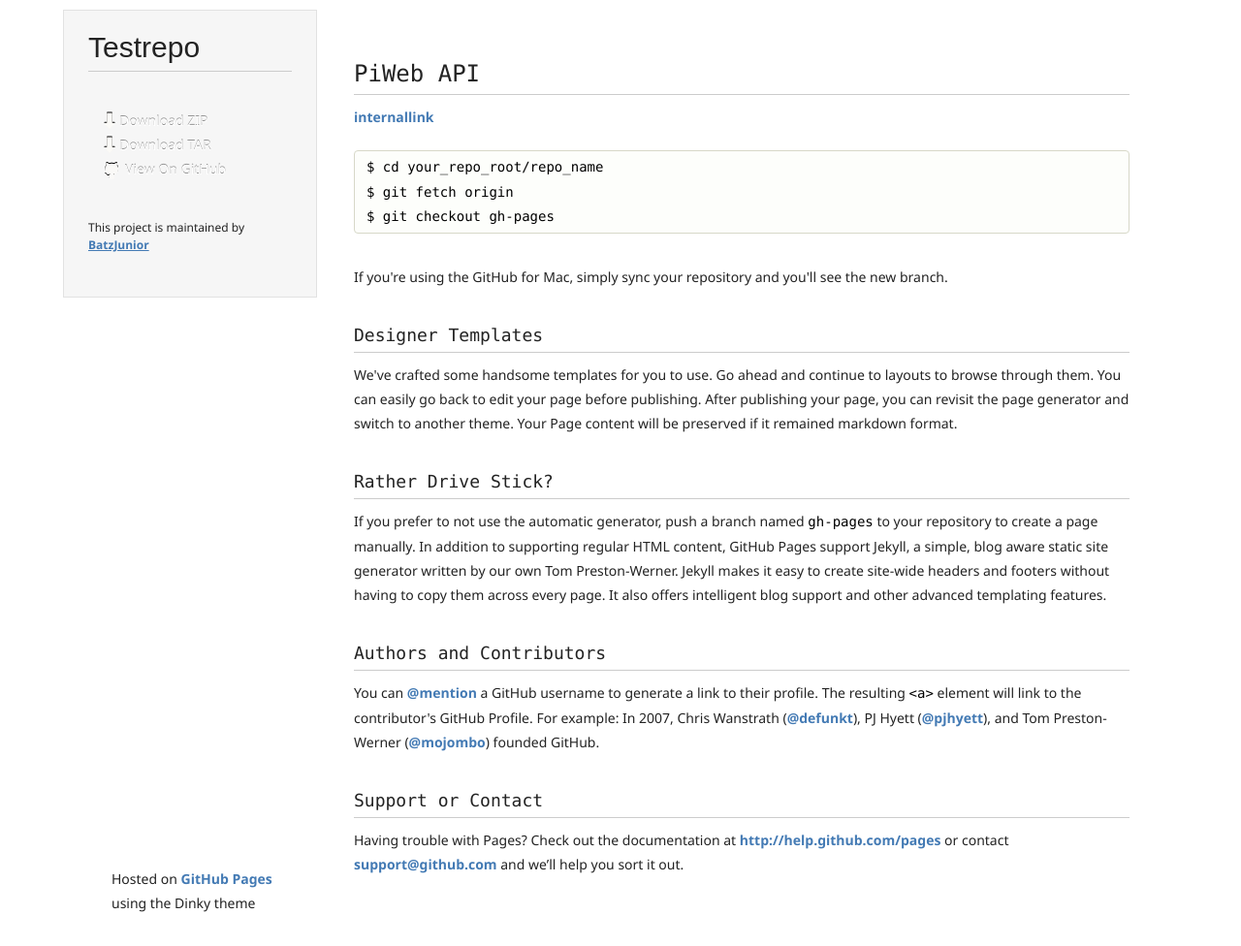
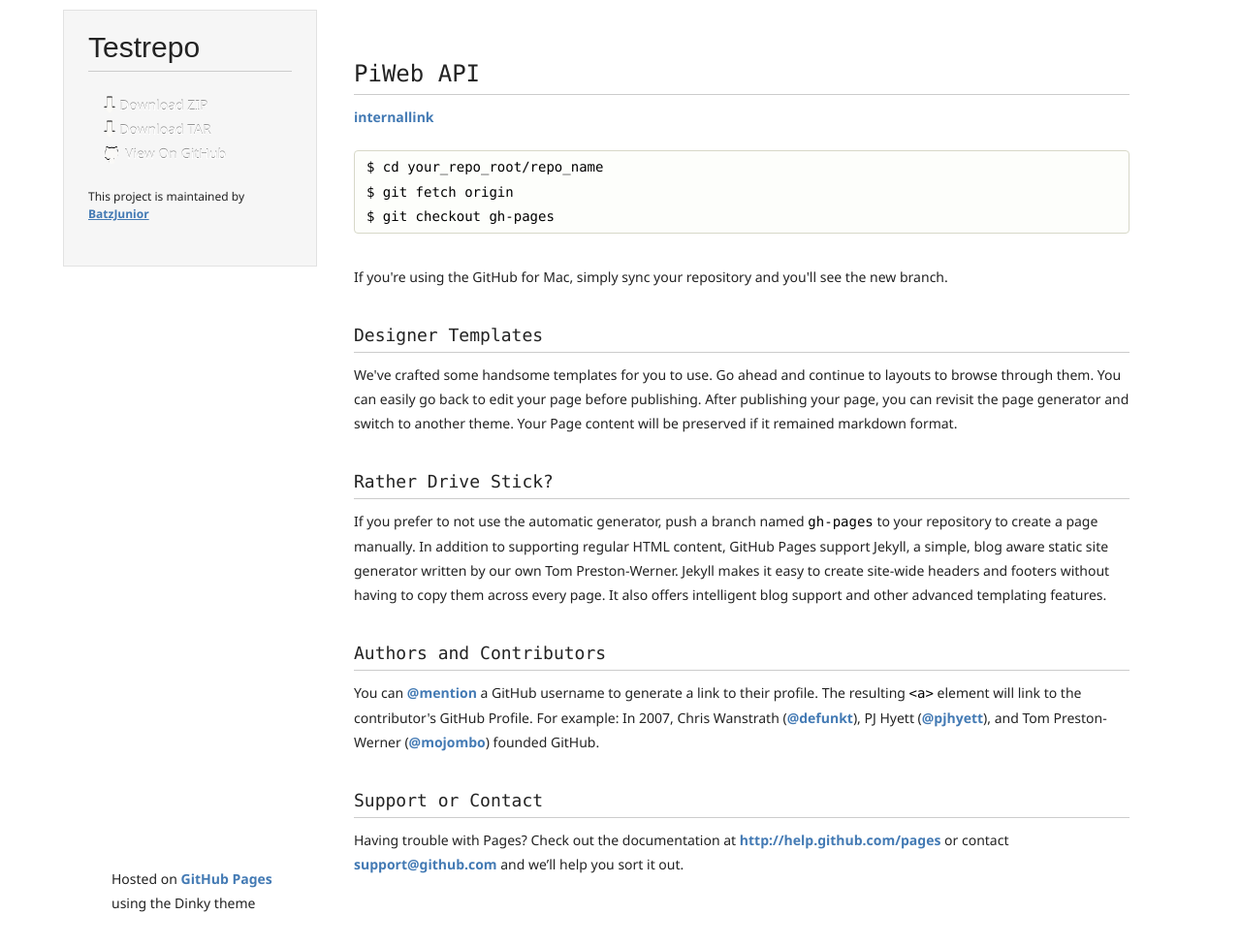
Before and after one commit to BatzJunior/testrepo, a Jekyll site: the page index.html, which Jekyll copies as it is, in a window 1280 px wide and 976 px high. Shown: the whole window at 97% size. Built offline with Jekyll 4.4.1, drawn with Linux system fonts in a browser that asks for light colours.

Commit message:
Update styles.css

```diff
--- a/stylesheets/styles.css
+++ b/stylesheets/styles.css
@@ -244,7 +244,7 @@ a.name {
 
 header ul {
   list-style:none;
-  padding:16px;
+  padding-left:16px;
   font-weight:100;
 }
 
```
